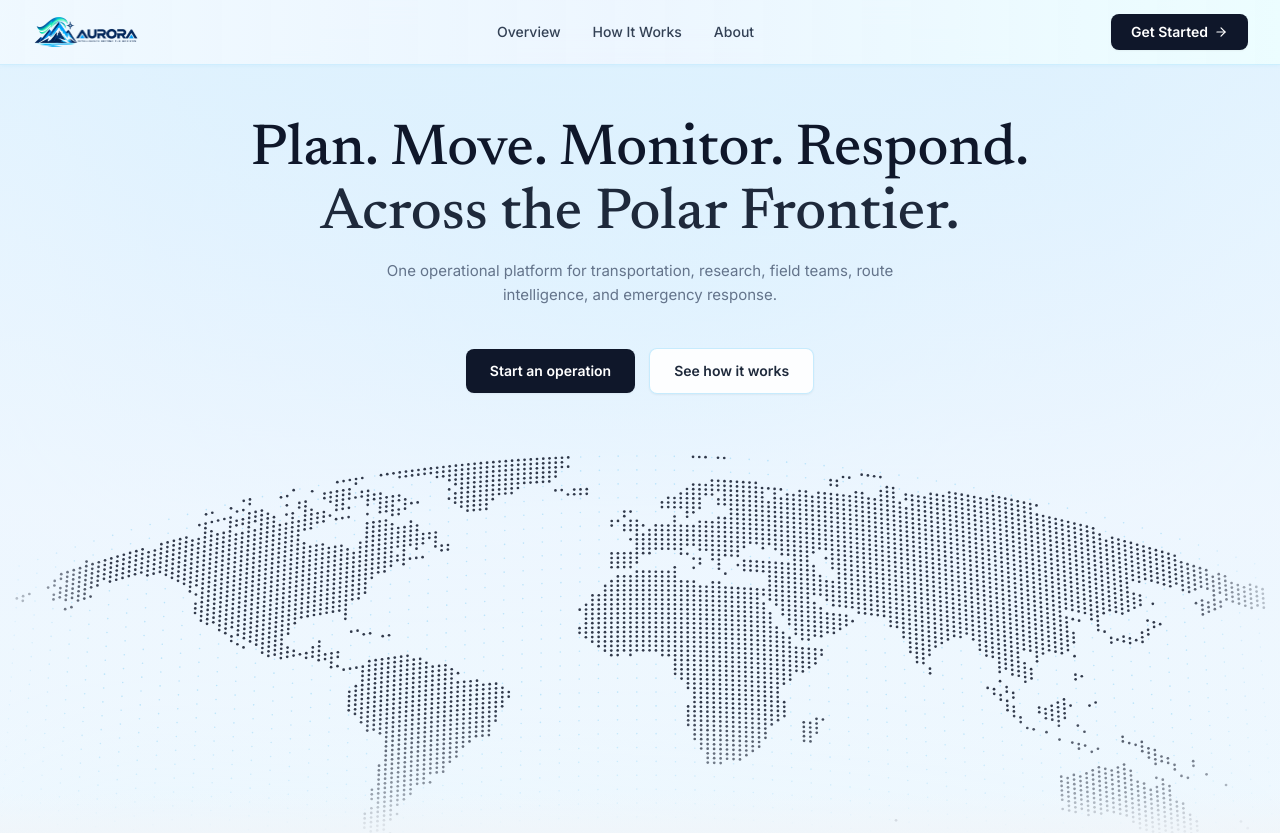
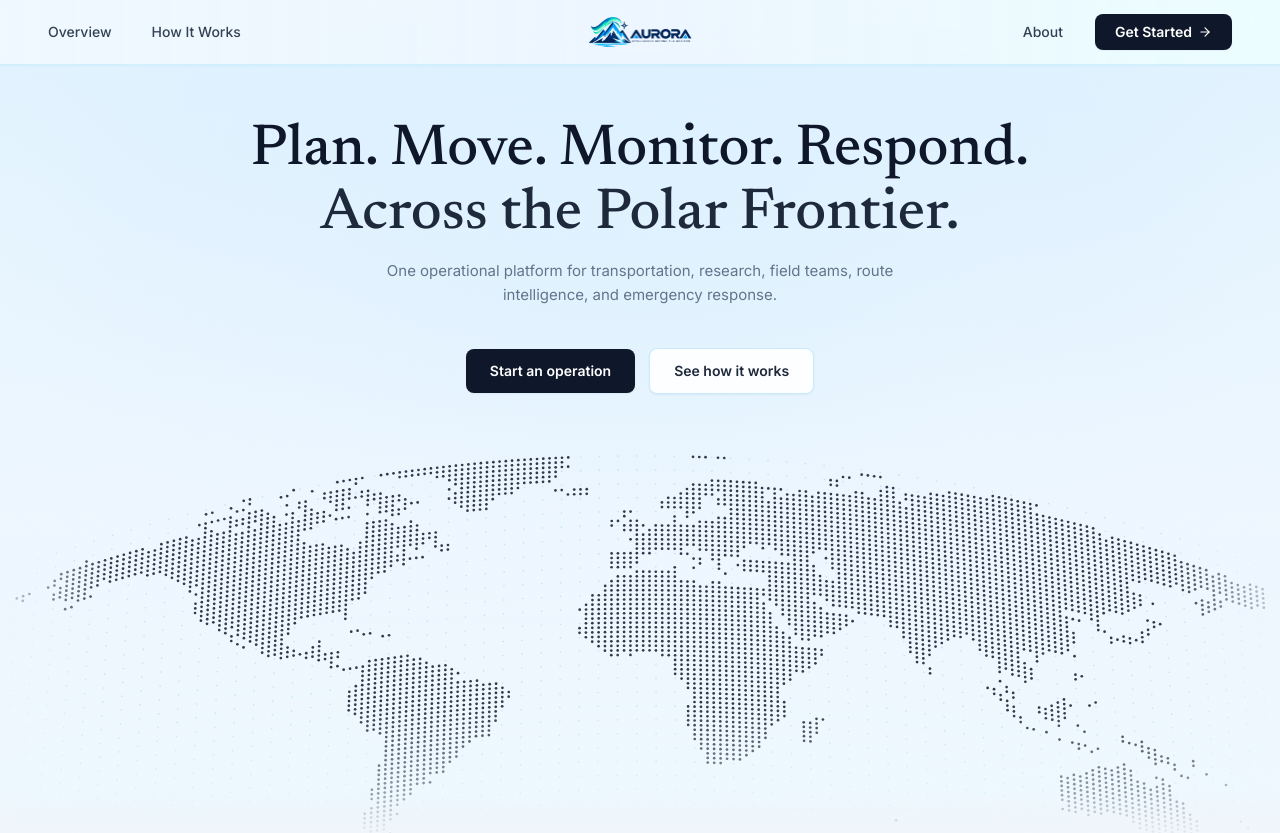
Before and after one commit to Zayn329/Aurora_prototype, a React (Vite) app in the folder frontend/: page / in a window 1280 px wide. Shown: the top 833 px of the page. Built offline with nearby package versions, Linux system fonts and the light colour scheme; no server answers.

Commit message:
Update Navbar to full width with side content at far edges and centered logo

```diff
--- a/frontend/src/components/landing/Navbar.jsx
+++ b/frontend/src/components/landing/Navbar.jsx
@@ -7,19 +7,10 @@ export default function Navbar() {
 
   return (
     <header className="w-full bg-gradient-to-r from-sky-50/90 via-blue-50/85 to-cyan-50/90 backdrop-blur-md border-b border-sky-200/60 sticky top-0 z-50 shadow-[0_1px_4px_rgba(14,165,233,0.06)]">
-      <div className="max-w-7xl mx-auto px-4 sm:px-6 lg:px-8 h-16 flex items-center justify-between">
+      <div className="w-full px-4 sm:px-8 lg:px-12 h-16 flex items-center justify-between">
 
-        {/* Left Side: ARORA Logo from public folder logo.png */}
-        <Link to="/" className="flex items-center space-x-3 group">
-          <img
-            src="/logo.png"
-            alt="ARORA Logo"
-            className="h-8 sm:h-9 w-auto object-contain transition-transform duration-200 group-hover:scale-105"
-          />
-        </Link>
-
-        {/* Center Desktop Navigation Links: Overview | How It Works | About */}
-        <nav className="hidden md:flex items-center space-x-8">
+        {/* Left Side Links - shifted to far left end */}
+        <div className="hidden md:flex flex-1 items-center justify-start space-x-8 lg:space-x-10">
           <a
             href="#overview"
             className="text-sm font-medium text-slate-700 hover:text-slate-950 transition-colors"
@@ -32,16 +23,27 @@ export default function Navbar() {
           >
             How It Works
           </a>
+        </div>
+
+        {/* Center: ARORA Logo from public folder logo.png */}
+        <div className="flex-shrink-0 flex items-center justify-center">
+          <Link to="/" className="flex items-center group">
+            <img
+              src="/logo.png"
+              alt="ARORA Logo"
+              className="h-8 sm:h-9 w-auto object-contain transition-transform duration-200 group-hover:scale-105"
+            />
+          </Link>
+        </div>
+
+        {/* Right Side Links & CTA - shifted to far right end */}
+        <div className="hidden md:flex flex-1 items-center justify-end space-x-6 sm:space-x-8">
           <a
             href="#about"
             className="text-sm font-medium text-slate-700 hover:text-slate-950 transition-colors"
           >
             About
           </a>
-        </nav>
-
-        {/* Right Side: Get Started Button */}
-        <div className="hidden md:flex items-center">
           <Link
             to="/dashboard"
             className="px-5 py-2 text-sm font-semibold text-white bg-slate-900 hover:bg-black rounded-lg transition shadow-sm hover:shadow active:scale-[0.98] flex items-center space-x-1.5"
@@ -54,7 +56,7 @@ export default function Navbar() {
         {/* Mobile Hamburger Toggle */}
         <button
           onClick={() => setMobileMenuOpen(!mobileMenuOpen)}
-          className="md:hidden p-2 rounded-lg text-neutral-600 hover:text-neutral-950 hover:bg-sky-100/60 transition"
+          className="md:hidden p-2 rounded-lg text-neutral-600 hover:text-neutral-950 hover:bg-sky-100/60 transition ml-auto"
           aria-label="Toggle menu"
         >
           {mobileMenuOpen ? <X className="w-5 h-5" /> : <Menu className="w-5 h-5" />}
@@ -63,7 +65,7 @@ export default function Navbar() {
 
       {/* Mobile Dropdown Menu */}
       {mobileMenuOpen && (
-        <div className="md:hidden border-b border-sky-200/80 bg-gradient-to-b from-sky-50 via-blue-50/95 to-cyan-50 px-4 pt-3 pb-6 space-y-3 shadow-lg shadow-sky-950/5">
+        <div className="md:hidden border-b border-sky-200/80 bg-gradient-to-b from-sky-50 via-blue-50/95 to-cyan-50 px-4 sm:px-8 pt-3 pb-6 space-y-3 shadow-lg shadow-sky-950/5">
           <div className="flex flex-col space-y-2 text-sm font-medium text-slate-800">
             <a
               href="#overview"
```
